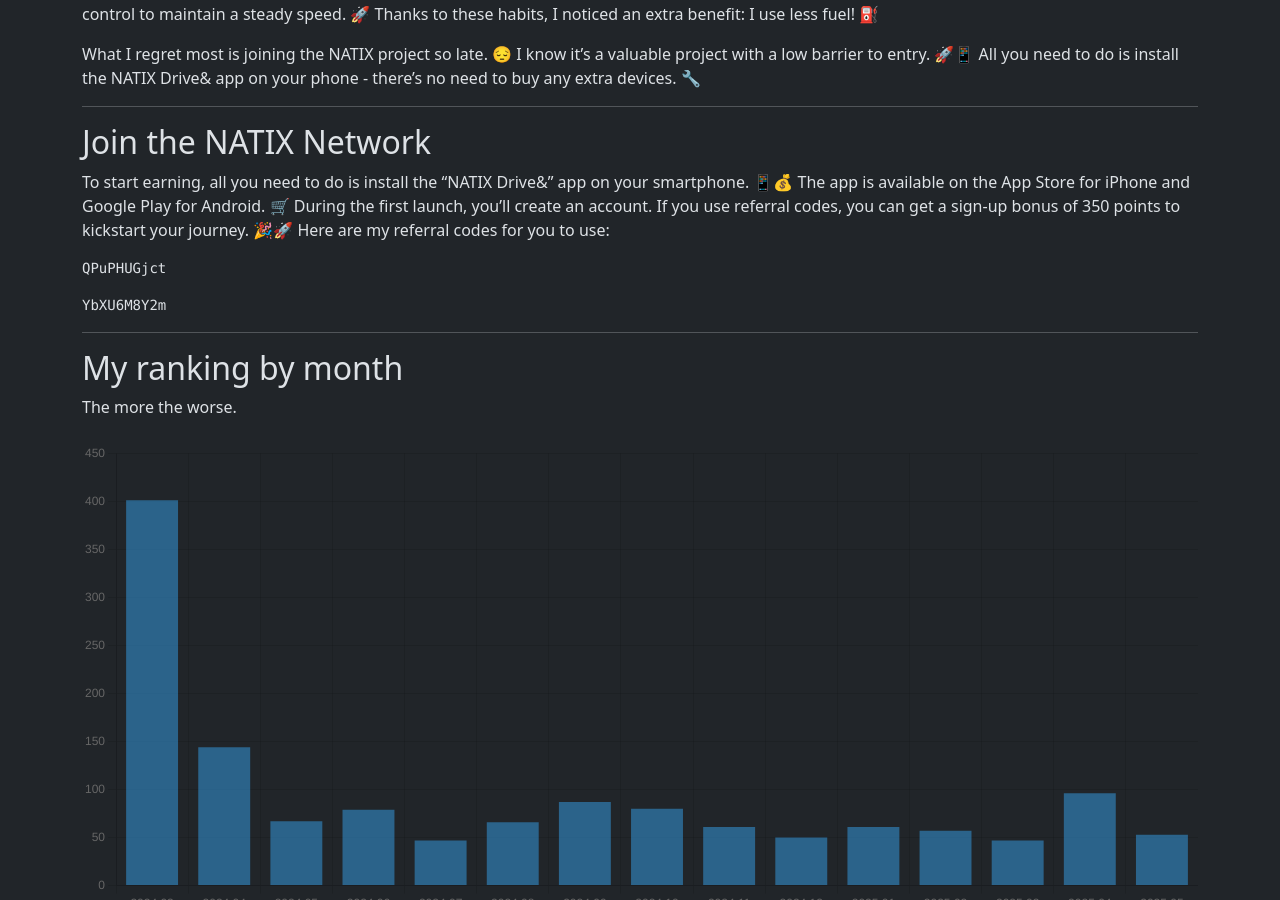
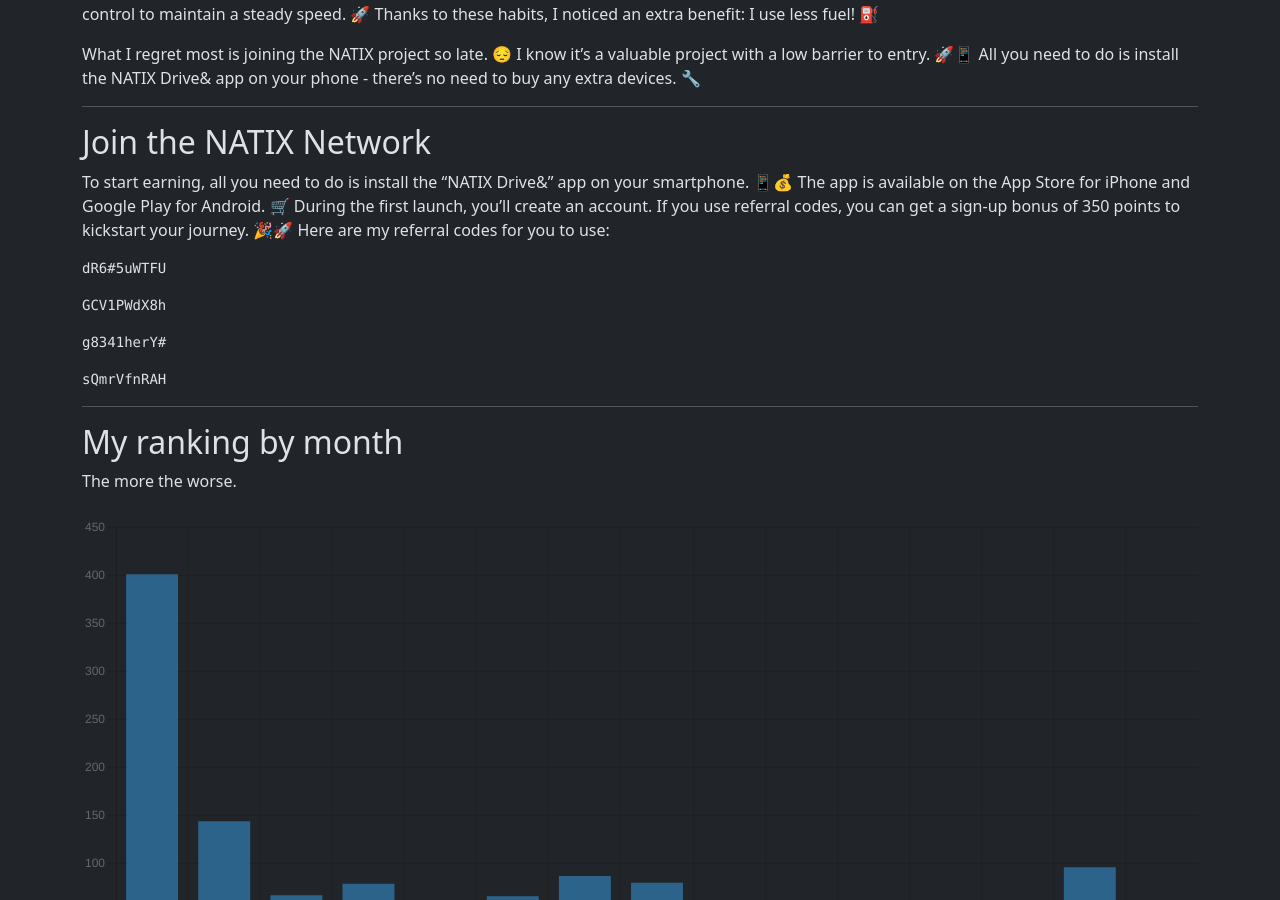
Before and after one commit to torrocus/natix, a Jekyll site: the page built from index.md, in a window 1280 px wide and 900 px high, scrolled down 2352 px. Built offline with Jekyll 4.4.1, drawn with Linux system fonts in a browser that asks for light colours; comment, search, counter and statistics services are not loaded.

Commit message:
Refresh referrer codes

````diff
--- a/index.md
+++ b/index.md
@@ -136,11 +136,19 @@ If you use referral codes, you can get a sign-up bonus of 350 points to kickstar
 Here are my referral codes for you to use:
 <!-- NATIX-REFERRAL-CODES-LIST:START -->
 ```
-QPuPHUGjct
+dR6#5uWTFU
 ```
 
 ```
-YbXU6M8Y2m
+GCV1PWdX8h
+```
+
+```
+g8341herY#
+```
+
+```
+sQmrVfnRAH
 ```
 <!-- NATIX-REFERRAL-CODES-LIST:END -->
 <!--
--- a/natix_referral_codes.csv
+++ b/natix_referral_codes.csv
@@ -43,3 +43,7 @@ createdOn,expirieOn,code,usedOn
 2025-07-13,2025-07-20,QPuPHUGjct,
 2025-07-13,2025-07-20,YbXU6M8Y2m,
 2025-07-13,2025-07-20,ygUTEymnnG,2025-07-13
+2025-07-20,2025-07-27,dR6#5uWTFU,
+2025-07-20,2025-07-27,GCV1PWdX8h,
+2025-07-20,2025-07-27,g8341herY#,
+2025-07-20,2025-07-27,sQmrVfnRAH,
````
